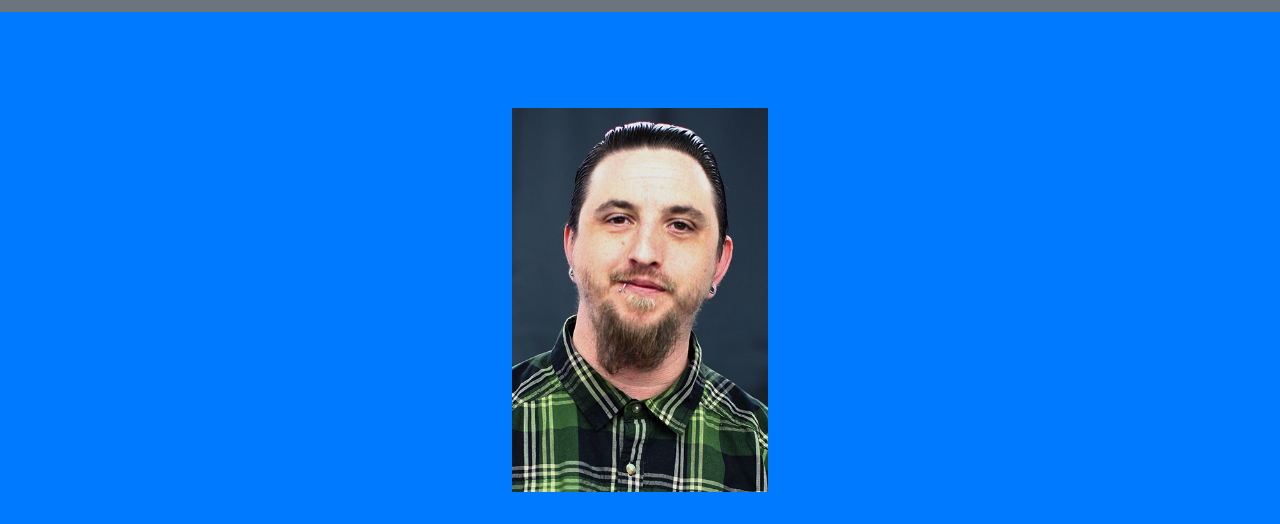
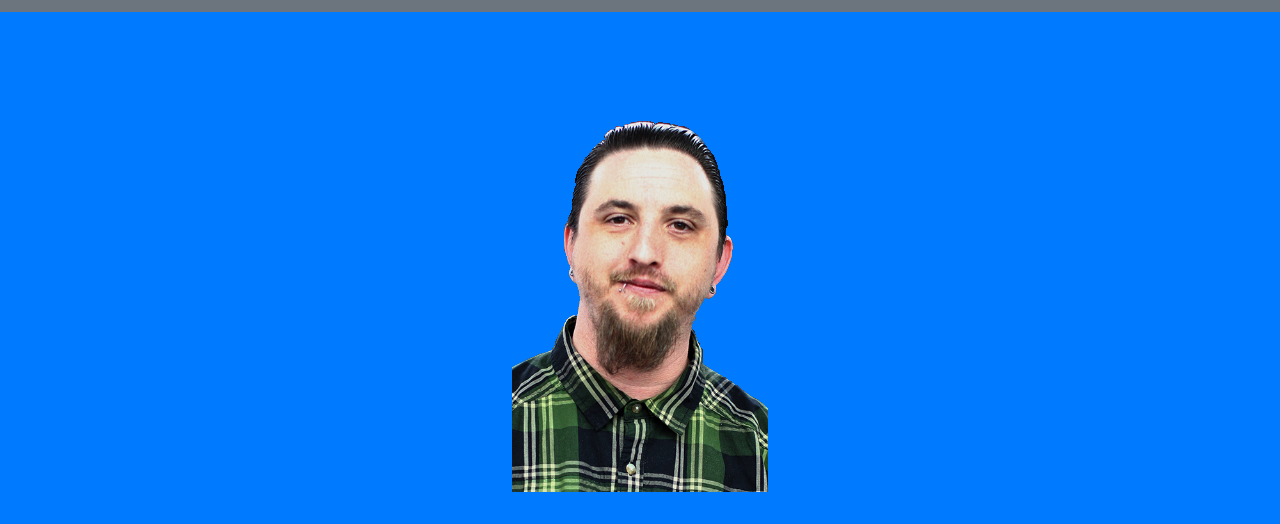
Before and after one commit to jeremyadreher/New-Portfolio, a website with bundled scripts: page index.html in a window 1280 px wide. Shown: the part 94-618 px from the top of the page. Built offline with nearby package versions, Linux system fonts and the light colour scheme.

Commit message:
Edited photo to make transparent background

```diff
--- a/index.html
+++ b/index.html
@@ -55,7 +55,7 @@
     <!-- Header -->
     <header class="masthead bg-primary text-white text-center">
       <div class="container">
-        <img class="img-fluid mb-5 d-block mx-auto" src="img/me.png" alt="">
+        <img class="img-fluid mb-5 d-block mx-auto" src="img/me_edited.png" alt="">
         <h1 class="text-uppercase mb-0">Jeremy Dreher</h1>
         <h2 class="font-weight-light mb-0"> Front End Web Developer </h2>
       </div>
```
Also changed, not shown: img/me_edited.png (added), 1 other file.
